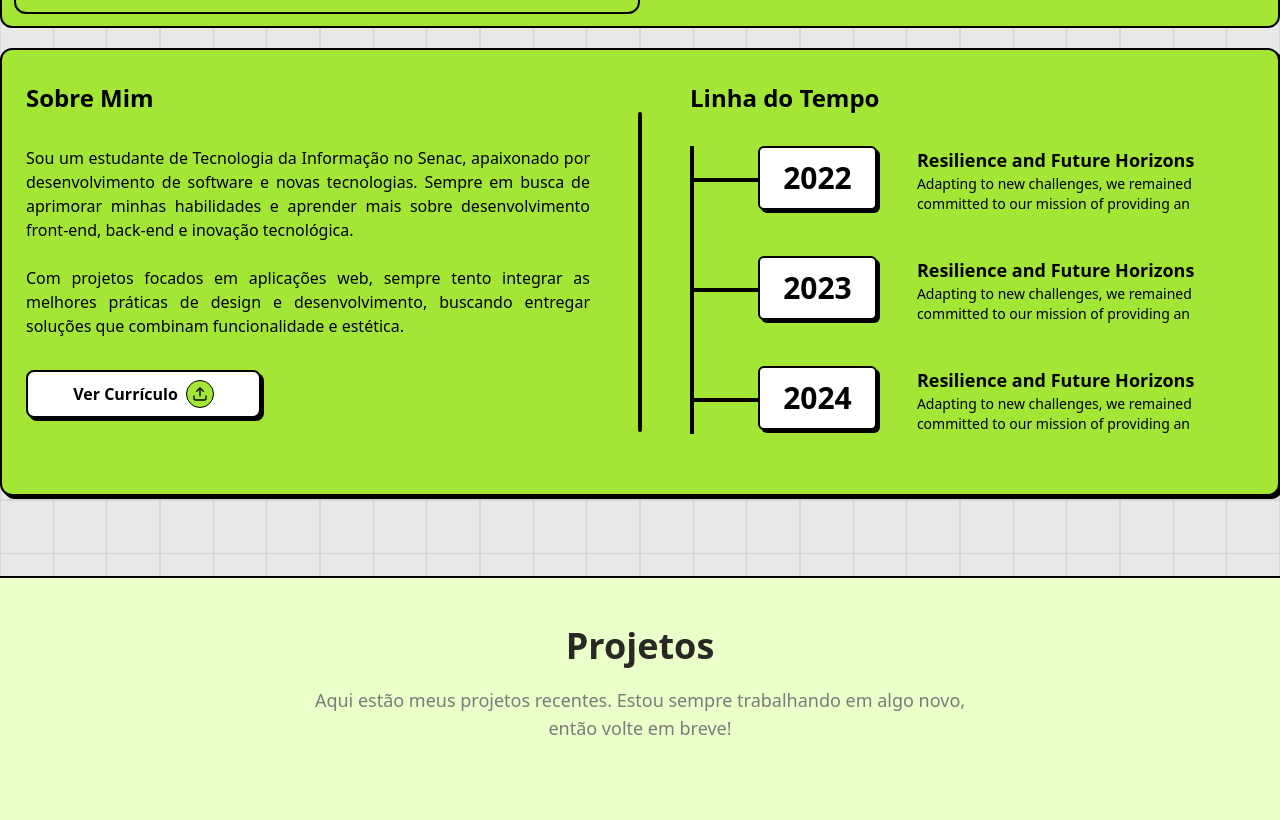
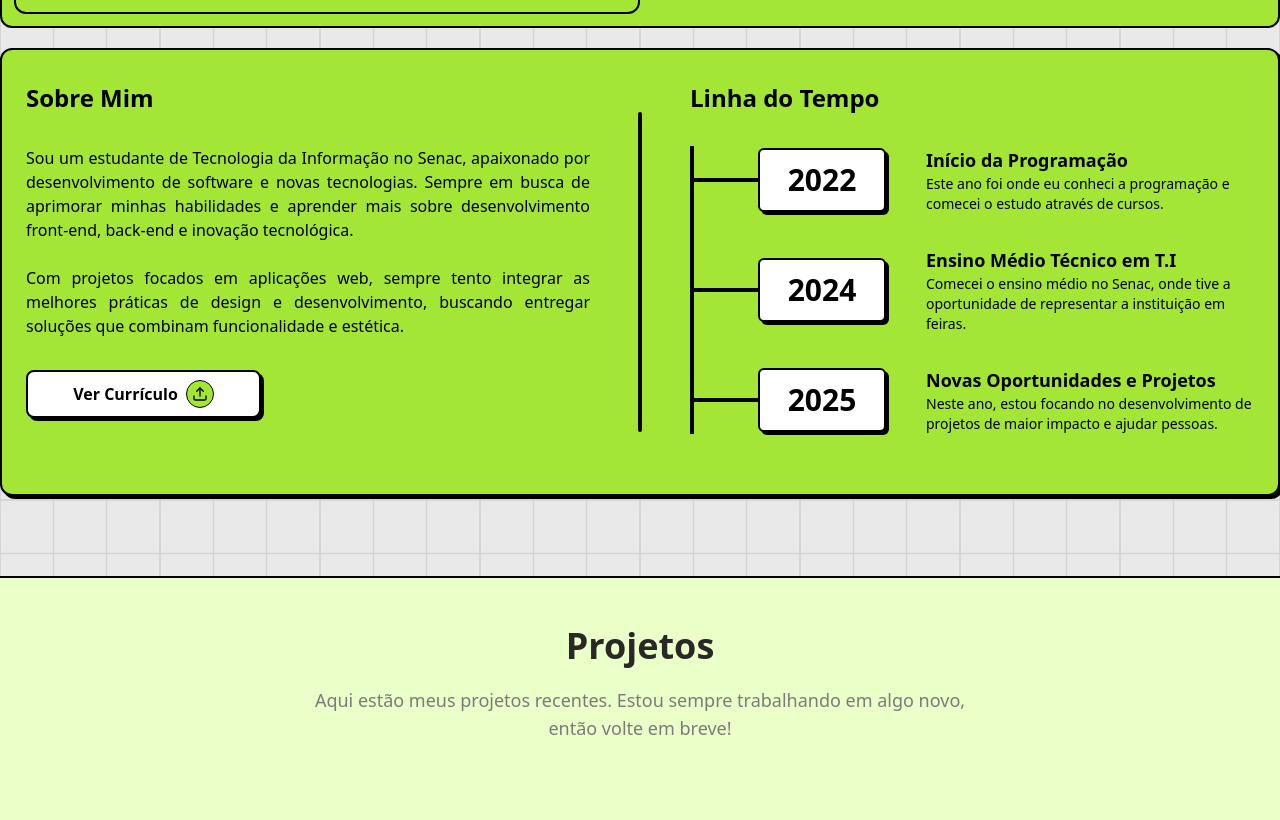
Before and after one commit to ArthurJuwer/portfolio-neobrutalism, a React (Vite) app: page / in a window 1280 px wide. Shown: the part 938-1758 px from the top of the page. Built offline with nearby package versions, Linux system fonts and the light colour scheme.

Commit message:
novas mudanças

```diff
--- a/src/components/AboutHabilities/ContentAboutAndHabilities.tsx
+++ b/src/components/AboutHabilities/ContentAboutAndHabilities.tsx
@@ -118,47 +118,48 @@ const ContentAboutAndHabilities = () => {
                 <h1 className="font-semibold text-2xl">Linha do Tempo</h1>
                 <div className="flex">
                     <span className="hidden lg:flex border-l-4 h-72 border-black"></span>
-                    <div className="flex flex-col justify-between">
+                    <div className="space-y-8">
                 <div className="flex items-center">
                     <span className="hidden lg:block border-l-[4rem] h-1 border-black"></span>
-                            <div className="flex items-center lg:items-start lg:gap-x-10 gap-x-5">
-                                <div className="flex items-center justify-center h-16 w-48 bg-white border-neoBrutalism shadow-neoBrutalism rounded-md">
+                    <div className="flex items-center justify-between lg:gap-x-10 gap-x-5 w-full">
+                    <div className="flex items-center justify-center h-16 w-32 bg-white border-neoBrutalism shadow-neoBrutalism rounded-md transition-all duration-200 hover:translate-y-1 hover:shadow-none">
                         <h1 className="text-3xl font-bold">2022</h1>
                     </div>
-                                <div className="">
-                                    <h1 className="lg:text-lg font-semibold" >Resilience and Future Horizons</h1>
-                                    <p className="lg:text-sm text-xs">Adapting to new challenges, we remained committed to our mission of providing an </p>
+                    <div className="flex-1">
+                        <h1 className="lg:text-lg font-semibold">Início da Programação</h1>
+                        <p className="lg:text-sm text-xs">Este ano foi onde eu conheci a programação e comecei o estudo através de cursos.</p>
+                    </div>
+                    </div>
+                </div>
+
+                <div className="flex items-center">
+                    <span className="hidden lg:block border-l-[4rem] h-1 border-black"></span>
+                    <div className="flex items-center justify-between lg:gap-x-10 gap-x-5 w-full">
+                    <div className="flex items-center justify-center h-16 w-32 bg-white border-neoBrutalism shadow-neoBrutalism rounded-md transition-all duration-200 hover:translate-y-1 hover:shadow-none">
+                        <h1 className="text-3xl font-bold">2024</h1>
+                    </div>
+                    <div className="flex-1">
+                        <h1 className="lg:text-lg font-semibold">Ensino Médio Técnico em T.I</h1>
+                        <p className="lg:text-sm text-xs">Comecei o ensino médio no Senac, onde tive a oportunidade de representar a instituição em feiras.</p>
+                    </div>
+                    </div>
+                </div>
+
+                <div className="flex items-center">
+                    <span className="hidden lg:block border-l-[4rem] h-1 border-black"></span>
+                    <div className="flex items-center justify-between lg:gap-x-10 gap-x-5 w-full">
+                    <div className="flex items-center justify-center h-16 w-32 bg-white border-neoBrutalism shadow-neoBrutalism rounded-md transition-all duration-200 hover:translate-y-1 hover:shadow-none">
+                        <h1 className="text-3xl font-bold">2025</h1>
+                    </div>
+                    <div className="flex-1">
+                        <h1 className="lg:text-lg font-semibold">Novas Oportunidades e Projetos</h1>
+                        <p className="lg:text-sm text-xs">Neste ano, estou focando no desenvolvimento de projetos de maior impacto e ajudar pessoas.</p>
+                    </div>
+                    </div>
                 </div>
                 </div>
 
 
-                        </div>
-                        <div className="flex items-center">
-                            <span className="hidden lg:block border-l-[4rem] h-1 border-black"></span>
-                            <div className="flex items-center lg:items-start lg:gap-x-10 gap-x-5">
-                                <div className="flex items-center justify-center h-16 w-48 bg-white border-neoBrutalism shadow-neoBrutalism rounded-md">
-                                    <h1 className="text-3xl font-bold">2023</h1>
-                                </div>
-                                <div className="">
-                                    <h1 className="lg:text-lg font-semibold" >Resilience and Future Horizons</h1>
-                                    <p className="lg:text-sm text-xs">Adapting to new challenges, we remained committed to our mission of providing an </p>
-                                </div>
-                            </div>
-                        </div>
-                        <div className="flex items-center">
-                            <span className="hidden lg:block border-l-[4rem] h-1 border-black"></span>
-                            <div className="flex items-center lg:items-start lg:gap-x-10 gap-x-5">
-                                <div className="flex items-center justify-center h-16 w-48 bg-white border-neoBrutalism shadow-neoBrutalism rounded-md">
-                                    <h1 className="text-3xl font-bold">2024</h1>
-                                </div>
-                                <div className="">
-                                    <h1 className="lg:text-lg font-semibold" >Resilience and Future Horizons</h1>
-                                    <p className="lg:text-sm text-xs">Adapting to new challenges, we remained committed to our mission of providing an </p>
-                                </div>
-                            </div>
-                        </div>
-
-                    </div>
                 </div>
             </div>
             <div className={`${atualIndexSlide === 2 ? "flex" : "hidden"} w-full flex-col gap-y-4 lg:pb-24`}>
--- a/src/components/Contact/Contact.tsx
+++ b/src/components/Contact/Contact.tsx
@@ -2,6 +2,7 @@ import React, { useState } from "react";
 import ContactInput from "./ContactInput";
 import ContactTextArea from "./ContactTextArea";
 import emailjs from "@emailjs/browser";
+import ContactAlert from "./ContactAlert";  // Import the FormAlert component
 
 const Contact: React.FC = () => {
   const [formData, setFormData] = useState({
@@ -9,6 +10,9 @@ const Contact: React.FC = () => {
     email: "",
     mensagem: "",
   });
+
+  const [alert, setAlert] = useState<{ mensagem: string; tipo: string } | null>(null);
+  const [isLoading, setIsLoading] = useState(false);  // New state for loading
 
   const handleChange = (e: React.ChangeEvent<HTMLInputElement | HTMLTextAreaElement>) => {
     setFormData({
@@ -19,28 +23,46 @@ const Contact: React.FC = () => {
 
   const sendEmail = (e: React.FormEvent) => {
     e.preventDefault();
+
+    if (!formData.nome || !formData.email || !formData.mensagem) {
+      setAlert({ mensagem: "Por favor, preencha todos os campos.", tipo: "erro" });
+      return;
+    }
+
+    setIsLoading(true);  // Set loading state to true
+
     emailjs
       .send(
-        "service_ggsg4ad",
-        "template_fo7bb79",
-        formData,
-        "ZUxtwglnB1KNMiuwU"
+        "service_ggsg4ad",    // seu serviço
+        "template_fo7bb79",    // seu template
+        formData,              // dados do formulário
+        "ZUxtwglnB1KNMiuwU"    // chave pública (ID de usuário)
       )
       .then(
         (result) => {
           console.log("Mensagem enviada!", result.text);
-          alert("Mensagem enviada com sucesso!");
+          setAlert({ mensagem: "Mensagem enviada com sucesso!", tipo: "sucesso" });
           setFormData({ nome: "", email: "", mensagem: "" });
         },
         (error) => {
           console.error("Erro ao enviar mensagem:", error.text);
-          alert("Ocorreu um erro ao enviar a mensagem. Tente novamente.");
+          setAlert({ mensagem: "Ocorreu um erro ao enviar a mensagem. Tente novamente.", tipo: "erro" });
         }
-      );
+      )
+      .finally(() => {
+        setIsLoading(false);  // Reset loading state
+      });
   };
 
   return (
     <div id="contato" className="bg-secondBackground p-12 border-neoBrutalism shadow-neoBrutalism_500 rounded-sm flex flex-col items-center justify-start gap-y-14">
+      {alert && (
+        <ContactAlert
+          mensagem={alert.mensagem}
+          tipo={alert.tipo}
+          onClose={() => setAlert(null)}
+        />
+      )}
       <div className="flex flex-col items-center justify-center gap-y-3">
         <h1 className="text-titleGray text-5xl font-bold">Entre em Contato</h1>
         <p className="text-textGray text-lg font-medium w-3/4 text-center">
@@ -68,8 +90,12 @@ const Contact: React.FC = () => {
           value={formData.mensagem}
           onChange={handleChange}
         />
-        <button type="submit" className="w-96 border-neoBrutalism shadow-neoBrutalism_200 py-3 font-semibold text-lg rounded-sm transition-all duration-200 hover:translate-x-1 hover:translate-y-1 hover:shadow-none">
-          Enviar
+        <button
+          type="submit"
+          className="w-96 border-neoBrutalism shadow-neoBrutalism_200 py-3 font-semibold text-lg rounded-sm transition-all duration-200 hover:translate-x-1 hover:translate-y-1 hover:shadow-none"
+          disabled={isLoading} // Disable button while loading
+        >
+          {isLoading ? "Enviando..." : "Enviar"}
         </button>
       </form>
     </div>
--- /dev/null
+++ b/src/components/Contact/ContactAlert.tsx
@@ -0,0 +1,36 @@
+import { X } from "lucide-react";
+
+// Define the prop types for FormAlert
+interface PropsContactAlert {
+  mensagem: string;
+  tipo: string; // You can extend this to more types if needed
+  onClose: () => void;
+}
+
+const ContactAlert: React.FC<PropsContactAlert> = ({ mensagem, tipo, onClose }) => {
+  return (
+    <div className="fixed top-10 left-1/2 transform -translate-x-1/2 z-50 w-11/12 lg:w-auto">
+      <div
+        role="alert" // Melhorando a acessibilidade
+        className={`flex items-center px-8 lg:px-12 py-4 lg:py-5 justify-between gap-x-4 rounded-lg shadow-lg max-w-md w-full ${
+          tipo === "sucesso"
+            ? "bg-green-600 text-white"
+            : tipo === "erro"
+            ? "bg-red-600 text-white"
+            : "bg-gray-700 text-white"
+        }`}
+      >
+        <span className="flex-1 text-lg">{mensagem}</span>
+        <button
+          onClick={onClose}
+          aria-label="Close alert"
+          className="text-white hover:text-gray-300 focus:outline-none"
+        >
+          <X size={26} />
+        </button>
+      </div>
+    </div>
+  );
+};
+
+export default ContactAlert;
--- a/src/components/Footer/Footer.tsx
+++ b/src/components/Footer/Footer.tsx
@@ -2,7 +2,7 @@ import { ChevronUp, Github, Linkedin } from "lucide-react"
 
 const Footer = () => {
   return (
-    <div className="bg-mainGreen text-center py-6 px-16 flex items-center justify-between">
+    <div className="bg-mainGreen text-center py-6 px-16 flex items-center justify-between relative">
       <div className="flex gap-4">
         <a
           target="_blank"
@@ -17,7 +17,7 @@ const Footer = () => {
           <Linkedin stroke="#A3E636" />
         </a>
       </div>
-        <h2 className="italic font-medium text-lg">© 2024 Arthur Juwer. Todos os direitos reservados.</h2>
+        <h2 className="italic font-medium text-lg absolute -translate-x-1/2 left-1/2">© 2024 Arthur Juwer. Todos os direitos reservados.</h2>
         <a
           className="size-10 flex items-center justify-center rounded-sm bg-boxGray"
           href="#inicio"
```
Lines whose indentation alone changed are shown as unchanged.
